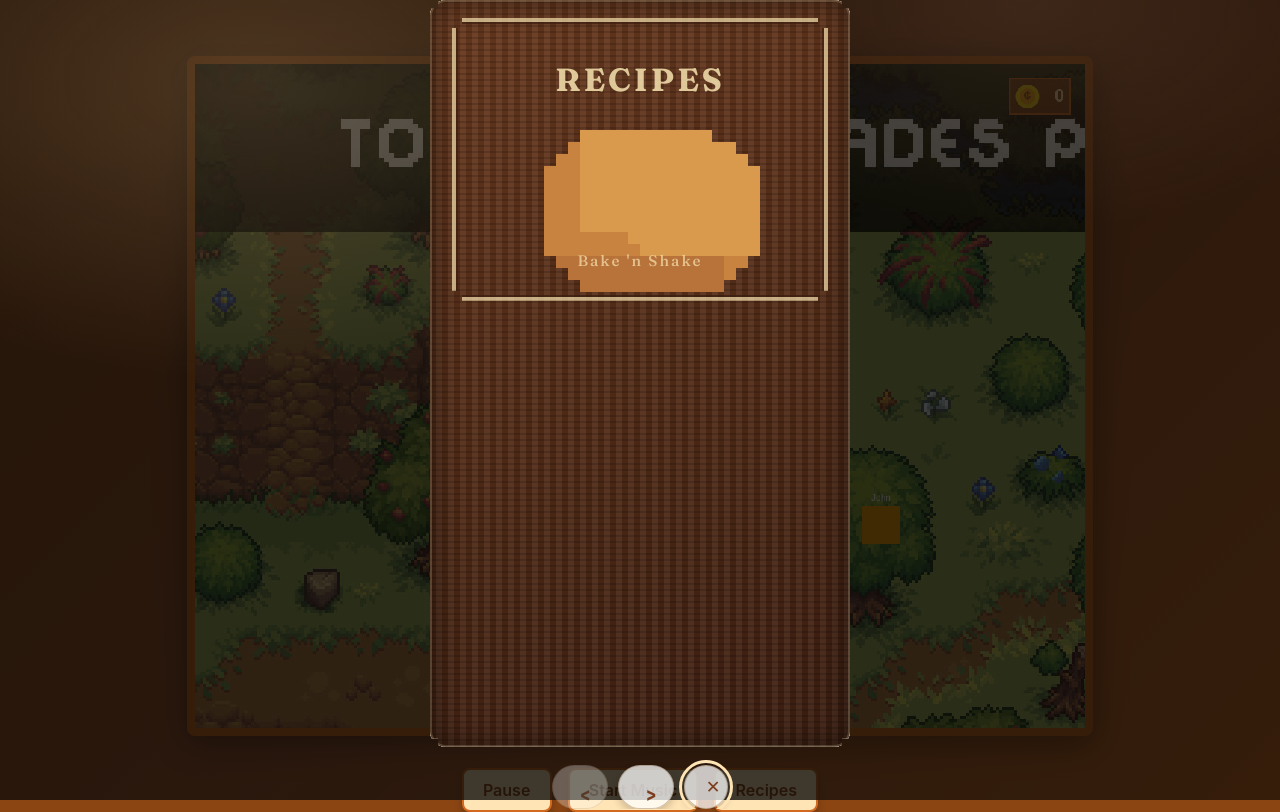
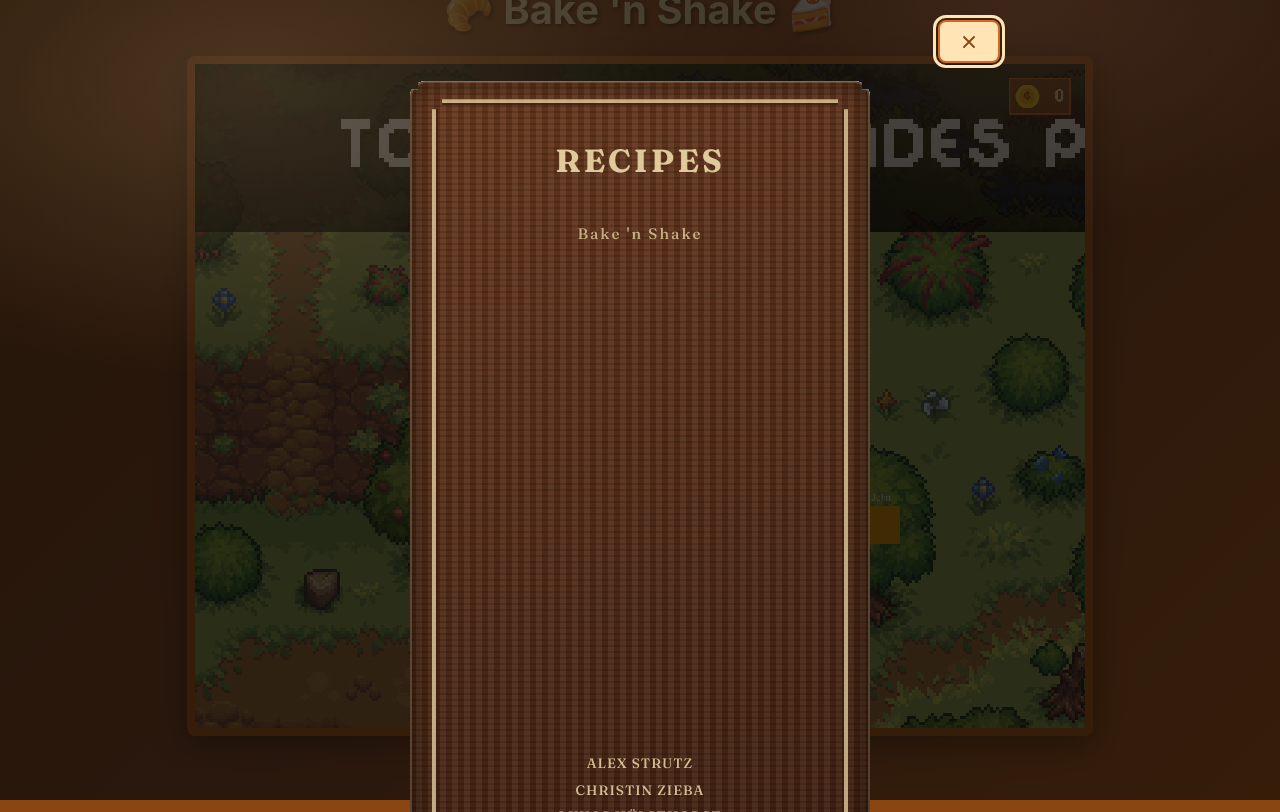
Before and after one commit to astrutz/bakeandshake, a website built with Vite: page index.html in a window 1280 px wide. Both pictures are taken after a click on the button "Recipes". Built offline with nearby package versions, Linux system fonts and the light colour scheme.

Commit message:
Alejandro

```diff
--- a/src/recipe-book/recipe-book.css
+++ b/src/recipe-book/recipe-book.css
@@ -68,6 +68,8 @@
   gap: 18px;
   overflow: hidden;
   justify-items: center;
+  position: relative;
+  padding: 20px;
 }
 
 .recipe-book-badge {
@@ -81,7 +83,7 @@
 
 .recipe-book-pages {
   position: relative;
-  width: min(420px, 72vw);
+  width: min(460px, 72vw);
   aspect-ratio: 9 / 16;
   perspective: 1400px;
   margin: 0 auto;
@@ -92,7 +94,7 @@
   inset: 0;
   transform-origin: left center;
   transform-style: preserve-3d;
-  transition: transform 0.6s ease, box-shadow 0.6s ease;
+  transition: transform 1s ease, box-shadow 1s ease;
   backface-visibility: hidden;
   z-index: 1;
 }
@@ -125,8 +127,6 @@
   border-radius: 16px;
   padding: 18px 22px;
   box-shadow: inset 0 0 0 1px rgba(122, 86, 52, 0.2);
-  display: grid;
-  grid-template-rows: auto auto 1fr auto;
   gap: 12px;
   image-rendering: pixelated;
   clip-path: polygon(
@@ -168,7 +168,6 @@
   box-shadow:
     inset 0 0 0 2px rgba(255, 232, 183, 0.2),
     inset 0 0 30px rgba(0, 0, 0, 0.55);
-  align-content: center;
 }
 
 .recipe-cover-frame {
@@ -176,8 +175,8 @@
   width: 100%;
   border: 4px solid rgba(247, 227, 176, 0.7);
   padding: 24px;
-  display: grid;
-  place-items: center;
+  display: flex;
+  flex-direction: column;
   gap: 18px;
   text-align: center;
   box-shadow: inset 0 0 0 2px rgba(61, 31, 17, 0.7);
@@ -215,37 +214,17 @@
   opacity: 0.7;
 }
 
-.pixel-bread {
-  width: 120px;
-  height: 90px;
-  background: #d99a4e;
-  image-rendering: pixelated;
-  box-shadow:
-    0 -12px 0 0 #d99a4e,
-    12px -12px 0 0 #d99a4e,
-    24px 0 0 0 #d99a4e,
-    36px 0 0 0 #d99a4e,
-    48px 12px 0 0 #d99a4e,
-    60px 24px 0 0 #d99a4e,
-    -12px 0 0 0 #c7833f,
-    -24px 12px 0 0 #c7833f,
-    -36px 24px 0 0 #c7833f,
-    -24px 36px 0 0 #b8733b,
-    -12px 48px 0 0 #b8733b,
-    0 60px 0 0 #b8733b,
-    12px 60px 0 0 #b8733b,
-    24px 60px 0 0 #b8733b,
-    36px 48px 0 0 #c7833f,
-    48px 36px 0 0 #c7833f,
-    60px 24px 0 0 #c7833f,
-    12px 12px 0 0 #f2c47e,
-    24px 12px 0 0 #f2c47e,
-    36px 12px 0 0 #f2c47e,
-    24px 24px 0 0 #f2c47e,
-    36px 24px 0 0 #f2c47e,
-    12px 24px 0 0 #e8b46c,
-    48px 24px 0 0 #e8b46c;
+.recipe-cover-authors {
+  display: flex;
+  flex-direction: column;
+  gap: 6px;
+  font-size: 0.85rem;
+  letter-spacing: 1px;
+  text-transform: uppercase;
+  opacity: 0.8;
+  margin-top: auto;
 }
+
 
 .recipe-page-header {
   display: flex;
@@ -303,28 +282,7 @@
   display: flex;
   justify-content: center;
   gap: 10px;
-}
-
-.recipe-book-arrow {
-  width: 44px;
-  height: 44px;
-  border-radius: 999px;
-  border: 1px solid rgba(122, 86, 52, 0.35);
-  background: rgba(255, 255, 255, 0.75);
-  color: var(--rb-ember);
-  font-size: 1.4rem;
-  font-weight: 700;
-  cursor: pointer;
-  transition: transform 0.2s ease, box-shadow 0.2s ease;
-}
-
-.recipe-book-close {
-  font-size: 1.1rem;
-}
-
-.recipe-book-arrow:hover {
-  transform: translateY(-1px);
-  box-shadow: 0 10px 18px rgba(120, 80, 50, 0.2);
+  margin-bottom: 10px;
 }
 
 .recipe-book-arrow:disabled {
@@ -334,10 +292,15 @@
   box-shadow: none;
 }
 
-@media (max-width: 720px) {
-  .recipe-book-pages {
-    width: min(320px, 80vw);
-  }
+.recipe-book-icon {
+  width: 20px;
+  height: 20px;
+  stroke: currentColor;
+  stroke-width: 2.2;
+  fill: none;
+  stroke-linecap: round;
+  stroke-linejoin: round;
+  display: block;
 }
 
 @media (prefers-reduced-motion: reduce) {
@@ -348,3 +311,15 @@
     transition: none;
   }
 }
+
+@media (max-width: 720px) {
+  .recipe-book-pages {
+    width: min(320px, 80vw);
+  }
+}
+
+.recipe-book-close-wrapper {
+  display: flex;
+  justify-content: flex-end;
+  width: 100%;
+}
--- a/src/recipe-book/recipe-book.ts
+++ b/src/recipe-book/recipe-book.ts
@@ -18,7 +18,9 @@ const DEFAULT_RECIPES: RecipeCard[] = [
     blurb: 'Flaky layers with warm honey glaze.',
     badge: 'Bakery Fav',
     ingredients: ['Butter puff dough', 'Wildflower honey', 'Sea salt'],
-    steps: ['Roll and cut dough', 'Bake until golden', 'Brush with honey glaze'],
+    steps: ['Roll and cut dough',
+      'Bake until golden',
+      'Brush with honey glaze'],
   },
   {
     title: 'Ember Spice Muffin',
@@ -62,6 +64,18 @@ function createRecipeBookMarkup(recipes: RecipeCard[]) {
   return `
     <div class="recipe-book-panel" role="dialog" aria-modal="true" aria-label="Recipe book overview">
       <div class="recipe-book-content">
+        <div class="recipe-book-close-wrapper">
+          <button
+            class="recipe-book-close"
+            type="button"
+            data-recipe-book-close
+            aria-label="Close book"
+          >
+            <svg class="recipe-book-icon" viewBox="0 0 24 24" aria-hidden="true">
+              <path d="M6 6l12 12M18 6l-12 12" />
+            </svg>
+          </button>
+        </div>
         <div class="recipe-book-pages" data-recipe-book-pages>
           <article class="recipe-page recipe-page-cover is-active" data-recipe-page="0">
             <div class="recipe-page-inner recipe-cover-inner">
@@ -69,61 +83,62 @@ function createRecipeBookMarkup(recipes: RecipeCard[]) {
                 <div class="recipe-cover-title">
                   <strong>Recipes</strong>
                 </div>
-                <div class="pixel-bread" aria-hidden="true"></div>
                 <div class="recipe-cover-subtitle">Bake 'n Shake</div>
+                <div class="recipe-cover-authors">
+                  <span>Alex Strutz</span>
+                  <span>Christin Zieba</span>
+                  <span>Lukas Hülsthorst</span>
+                  <span>Mona Uppenkamp</span>
+                </div>
               </div>
             </div>
           </article>
-          ${recipes
-            .map(
-              (recipe, index) => `
-                <article class="recipe-page" data-recipe-page="${index + 1}">
+          ${ recipes
+    .map(
+      (recipe, index) => `
+                <article class="recipe-page" data-recipe-page="${ index + 1 }">
                   <div class="recipe-page-inner">
                     <div class="recipe-page-header">
                       <div>
-                        <h3>${recipe.title}</h3>
-                        <p>${recipe.blurb}</p>
+                        <h3>${ recipe.title }</h3>
+                        <p>${ recipe.blurb }</p>
                       </div>
-                      <span class="recipe-book-badge">${recipe.badge}</span>
+                      <span class="recipe-book-badge">${ recipe.badge }</span>
                     </div>
                     <div class="recipe-page-meta">
-                      <span>${recipe.time}</span>
-                      <span>${recipe.difficulty}</span>
+                      <span>${ recipe.time }</span>
+                      <span>${ recipe.difficulty }</span>
                     </div>
                     <div class="recipe-page-body">
                       <div class="recipe-page-section">
                         <h4>Ingredients</h4>
                         <ul>
-                          ${recipe.ingredients.map((item) => `<li>${item}</li>`).join('')}
+                          ${ recipe.ingredients.map((item) => `<li>${ item }</li>`).join('') }
                         </ul>
                       </div>
                       <div class="recipe-page-section">
                         <h4>Steps</h4>
                         <ol>
-                          ${recipe.steps.map((step) => `<li>${step}</li>`).join('')}
+                          ${ recipe.steps.map((step) => `<li>${ step }</li>`).join('') }
                         </ol>
                       </div>
                     </div>
                   </div>
                 </article>
               `
-            )
-            .join('')}
+    )
+    .join('') }
         </div>
         <div class="recipe-book-nav">
           <button class="recipe-book-arrow" type="button" data-recipe-book-prev aria-label="Previous page">
-            ‹
+            <svg class="recipe-book-icon" viewBox="0 0 24 24" aria-hidden="true">
+              <path d="M15 5l-7 7 7 7" />
+            </svg>
           </button>
           <button class="recipe-book-arrow" type="button" data-recipe-book-next aria-label="Next page">
-            ›
-          </button>
-          <button
-            class="recipe-book-arrow recipe-book-close"
-            type="button"
-            data-recipe-book-close
-            aria-label="Close book"
-          >
-            ✕
+            <svg class="recipe-book-icon" viewBox="0 0 24 24" aria-hidden="true">
+              <path d="M9 5l7 7-7 7" />
+            </svg>
           </button>
         </div>
       </div>
@@ -145,7 +160,6 @@ export function initRecipeBookOverview() {
   document.body.appendChild(overlay);
 
   const closeButton = overlay.querySelector<HTMLButtonElement>('[data-recipe-book-close]');
-  const panel = overlay.querySelector<HTMLDivElement>('.recipe-book-panel');
   const pages = Array.from(overlay.querySelectorAll<HTMLElement>('[data-recipe-page]'));
   const prevButton = overlay.querySelector<HTMLButtonElement>('[data-recipe-book-prev]');
   const nextButton = overlay.querySelector<HTMLButtonElement>('[data-recipe-book-next]');
```
